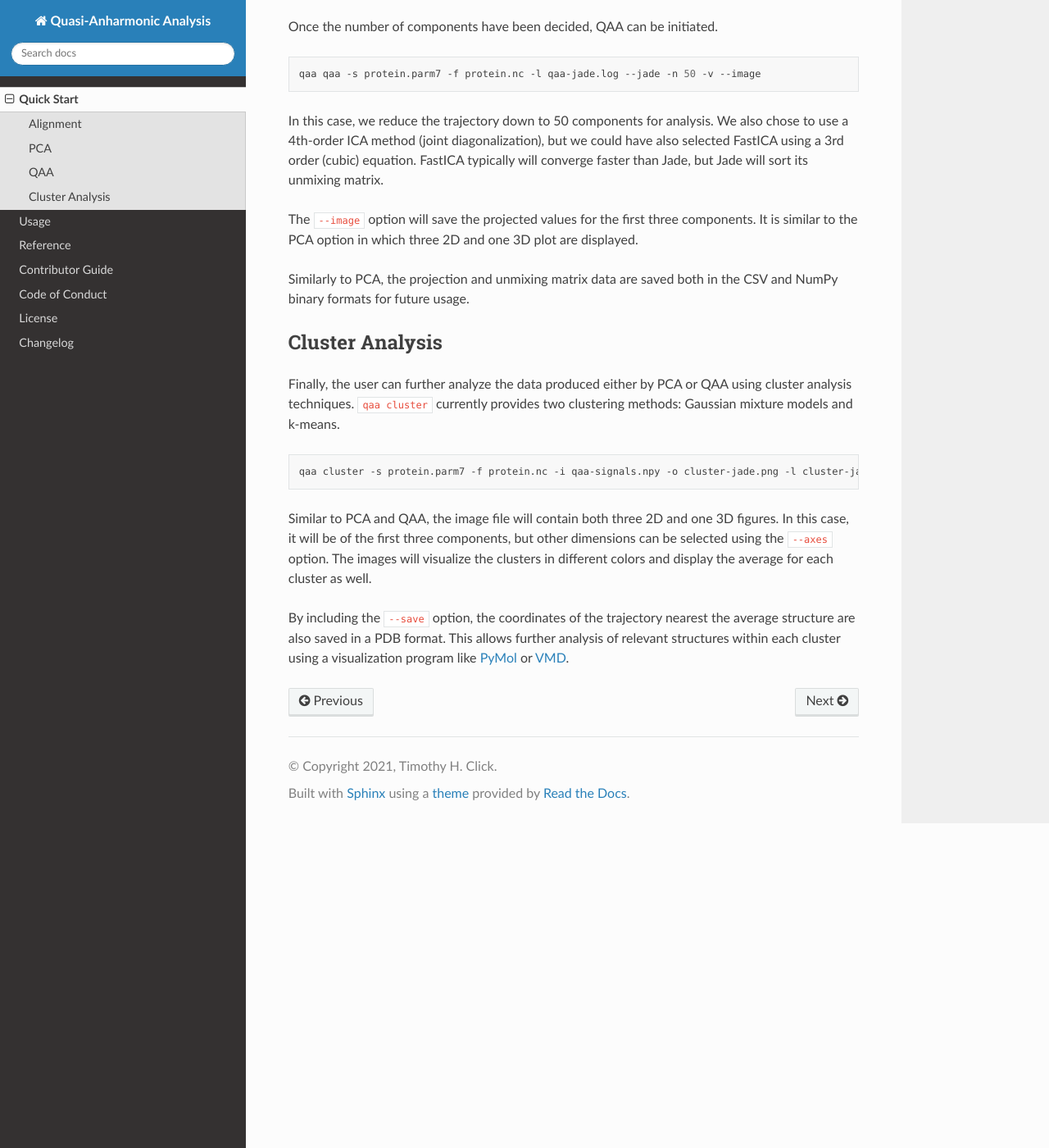
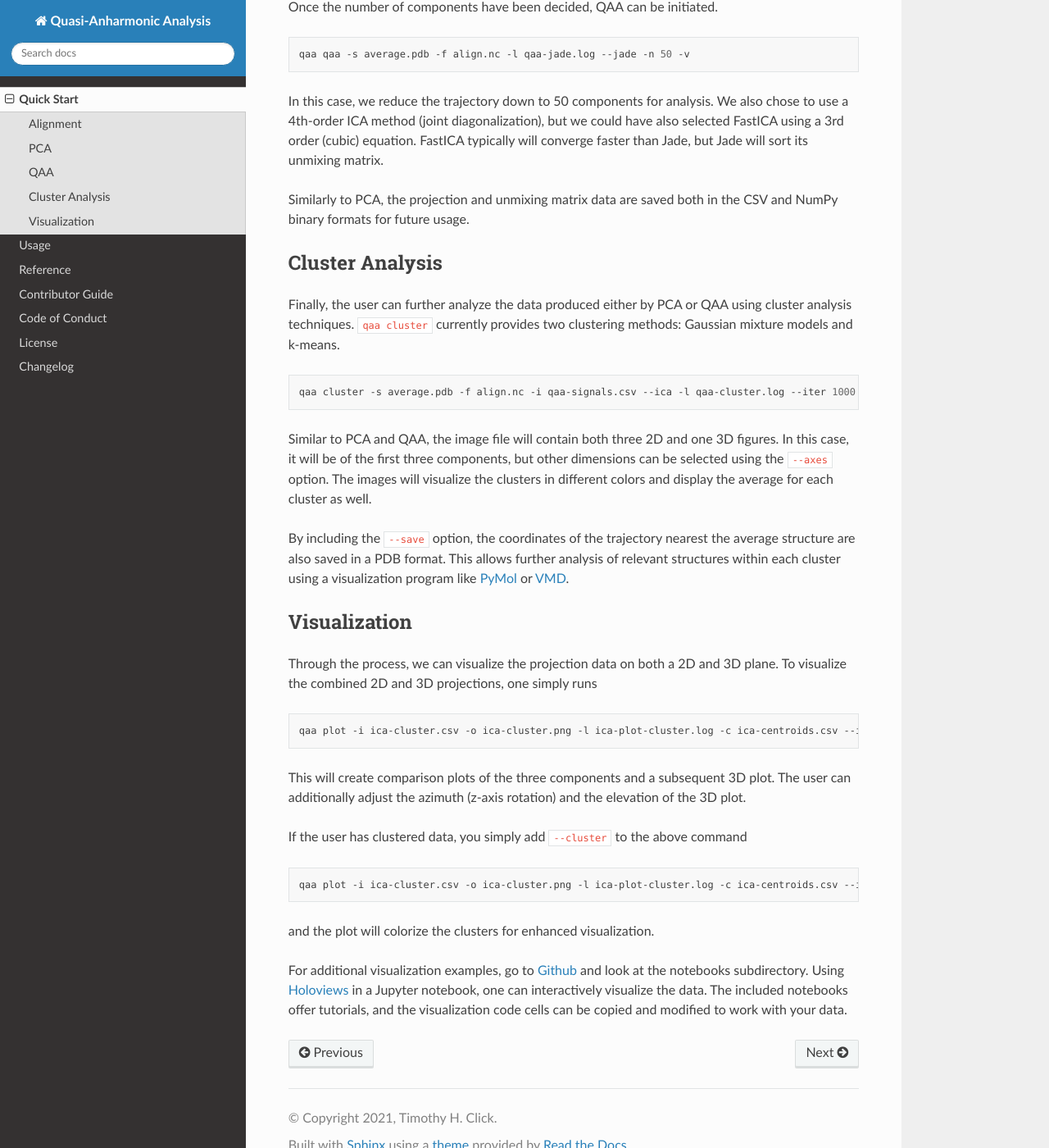
Before and after one commit to tclick/qaa, a Sphinx documentation site: the page built from docs/quick_start.rst, in a window 1280 px wide and 1400 px high, scrolled down 1472 px. Shown: the whole window at 82% size. Built offline with Sphinx 7.4.7 and the Read the Docs theme 2.0.0, drawn with Linux system fonts in a browser that asks for light colours; some of the changed text lies outside the part shown.

Commit message:
docs: updated documentation
Signed-off-by: Timothy Click <tclick@alumni.ou.edu>

```diff
--- a/docs/quick_start.rst
+++ b/docs/quick_start.rst
@@ -44,7 +44,7 @@ component analysis (PCA) on our recently-aligned trajectory.
 
 .. code-block:: bash
 
-    qaa pca -s average.pdb -f align.nc -l pca.log -w --bias --image -v
+    qaa pca -s average.pdb -f align.nc -l pca.log -w --it png -v
 
 By using the :code:`-w` and :code:`--bias`, we are projecting the data onto a
 phase-space using :math:`\sqrt{N}` To use an unbiased population of
@@ -54,11 +54,10 @@ of various numbers of components. This will include percentages between
 :math:`75-95\%` variance (increments of 5%) as well as percentages when 50 and
 100 components are selected.
 
-:code:`--image` writes two image files:
-
-#) the explained variance ratio (similar to a Scree plot)
-
-#) the projected values of the first three components both as three 2D plots and a 3D plot
+The option :code:`--it png` provides the output style for the explained variance
+ratio. This allows the user to visualize the curve of \% explained variance
+within each component, which can assist in determining the number of components
+to use when running QAA.
 
 Additionally, the coordinate projection, singular values, explained variance,
 and components are written in both the CSV and NumPy binary formats. The CSV
@@ -72,16 +71,12 @@ Once the number of components have been decided, QAA can be initiated.
 
 .. code-block:: bash
 
-    qaa qaa -s protein.parm7 -f protein.nc -l qaa-jade.log --jade -n 50 -v --image
+    qaa qaa -s average.pdb -f align.nc -l qaa-jade.log --jade -n 50 -v
 
 In this case, we reduce the trajectory down to 50 components for analysis. We
 also chose to use a 4th-order ICA method (joint diagonalization), but we could
 have also selected FastICA using a 3rd order (cubic) equation. FastICA typically
 will converge faster than Jade, but Jade will sort its unmixing matrix.
-
-The :code:`--image` option will save the projected values for the first three
-components. It is similar to the PCA option in which three 2D and one 3D plot
-are displayed.
 
 Similarly to PCA, the projection and unmixing matrix data are saved both in the
 CSV and NumPy binary formats for future usage.
@@ -94,7 +89,7 @@ clustering methods: Gaussian mixture models and k-means.
 
 .. code-block:: bash
 
-    qaa cluster -s protein.parm7 -f protein.nc -i qaa-signals.npy -o cluster-jade.png -l cluster-jade.log -v --save
+    qaa cluster -s average.pdb -f align.nc -i qaa-signals.csv --ica -l qaa-cluster.log --iter 1000 --dp 5 -n 4 --save
 
 Similar to PCA and QAA, the image file will contain both three 2D and one 3D
 figures. In this case, it will be of the first three components, but other
@@ -107,8 +102,37 @@ nearest the average structure are also saved in a PDB format. This allows
 further analysis of relevant structures within each cluster using a
 visualization program like `PyMol`_ or `VMD`_.
 
+Visualization
+-------------
+Through the process, we can visualize the projection data on both a 2D and 3D
+plane. To visualize the combined 2D and 3D projections, one simply runs
+
+.. code-block:: bash
+
+    qaa plot -i ica-cluster.csv -o ica-cluster.png -l ica-plot-cluster.log -c ica-centroids.csv --ica -v
+
+This will create comparison plots of the three components and a subsequent 3D
+plot. The user can additionally adjust the azimuth (z-axis rotation) and the
+elevation of the 3D plot.
+
+If the user has clustered data, you simply add :code:`--cluster` to the above
+command
+
+.. code-block:: bash
+
+    qaa plot -i ica-cluster.csv -o ica-cluster.png -l ica-plot-cluster.log -c ica-centroids.csv --ica --cluster -v
+
+and the plot will colorize the clusters for enhanced visualization.
+
+For additional visualization examples, go to `Github`_ and look at the
+notebooks subdirectory. Using `Holoviews`_ in a Jupyter notebook, one can
+interactively visualize the data. The included notebooks offer tutorials, and
+the visualization code cells can be copied and modified to work with your data.
+
 .. _Amber: http://www.ambermd.org/
 .. _CHARMM: https://www.charmm.org/
+.. _Github: https://www.github.com/tclick/qaa/
 .. _Gromacs: http://www.gromacs.org/
+.. _Holoviews: https://www.holoviews.org/
 .. _PyMol: https://www.pymol.org/
 .. _VMD: https://www.ks.uiuc.edu/Research/vmd/
```
